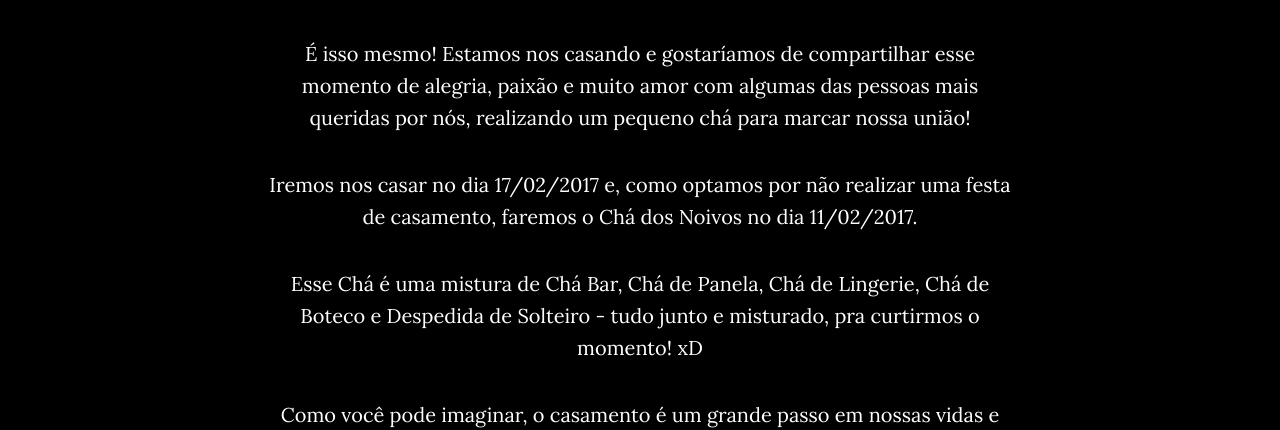
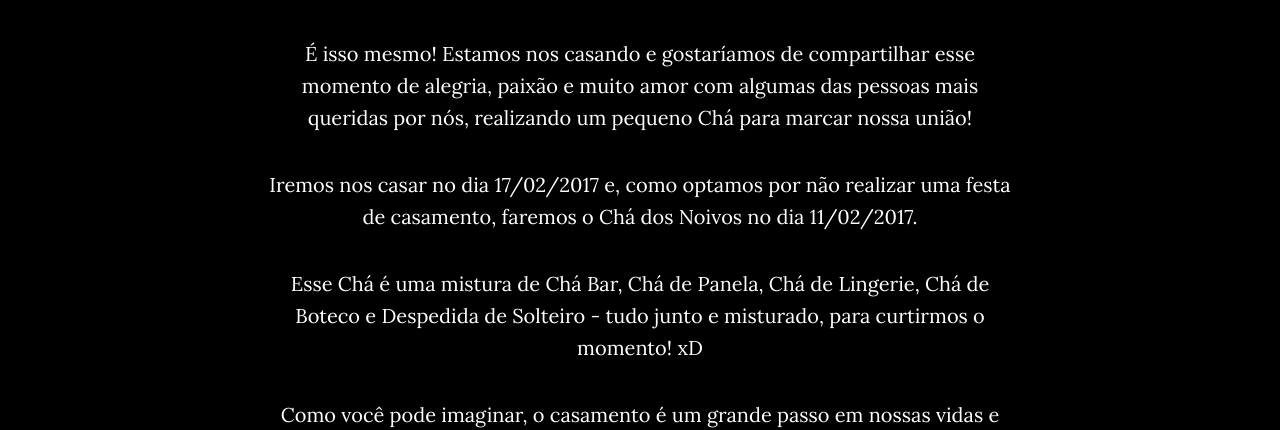
Before and after one commit to icaro02/wedding_website, a Jekyll site: the page built from index.html, in a window 1280 px wide and 900 px high, scrolled down 944 px. Shown: the part 219-649 px from the top of the window. Built offline with Jekyll 4.4.1, drawn with Linux system fonts in a browser that asks for light colours.

```diff
--- a/_includes/about.html
+++ b/_includes/about.html
@@ -6,13 +6,13 @@
                     VOCÊ ESTÁ CONVIDADO PARA O CHÁ DOS NOIVOS MAIS DIVERTIDO DO ANO!
                 </h2>
                 <p>
-                    É isso mesmo! Estamos nos casando e gostaríamos de compartilhar esse momento de alegria, paixão e muito amor com algumas das pessoas mais queridas por nós, realizando um pequeno chá para marcar nossa união!
+                    É isso mesmo! Estamos nos casando e gostaríamos de compartilhar esse momento de alegria, paixão e muito amor com algumas das pessoas mais queridas por nós, realizando um pequeno Chá para marcar nossa união!
                 </p>
                 <p>
                     Iremos nos casar no dia 17/02/2017 e, como optamos por não realizar uma festa de casamento, faremos o Chá dos Noivos no dia 11/02/2017.
                 </p>
                 <p>
-                    Esse Chá é uma mistura de Chá Bar, Chá de Panela, Chá de Lingerie, Chá de Boteco e Despedida de Solteiro - tudo junto e misturado, pra curtirmos o momento! xD
+                    Esse Chá é uma mistura de Chá Bar, Chá de Panela, Chá de Lingerie, Chá de Boteco e Despedida de Solteiro - tudo junto e misturado, para curtirmos o momento! xD
                 </p>
                 <p>
                     Como você pode imaginar, o casamento é um grande passo em nossas vidas e ficaremos muito felizes com a participação de cada convidado!
```
